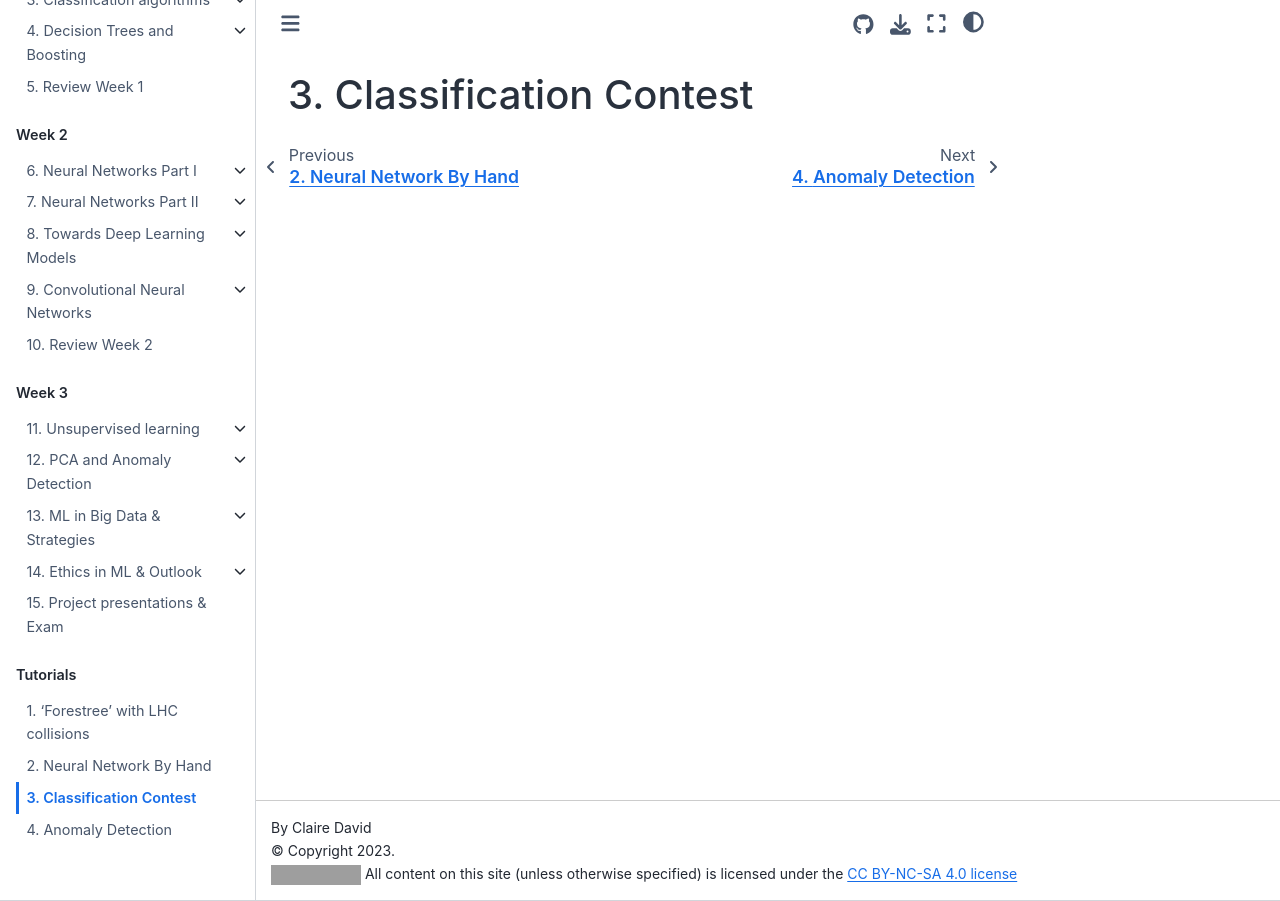
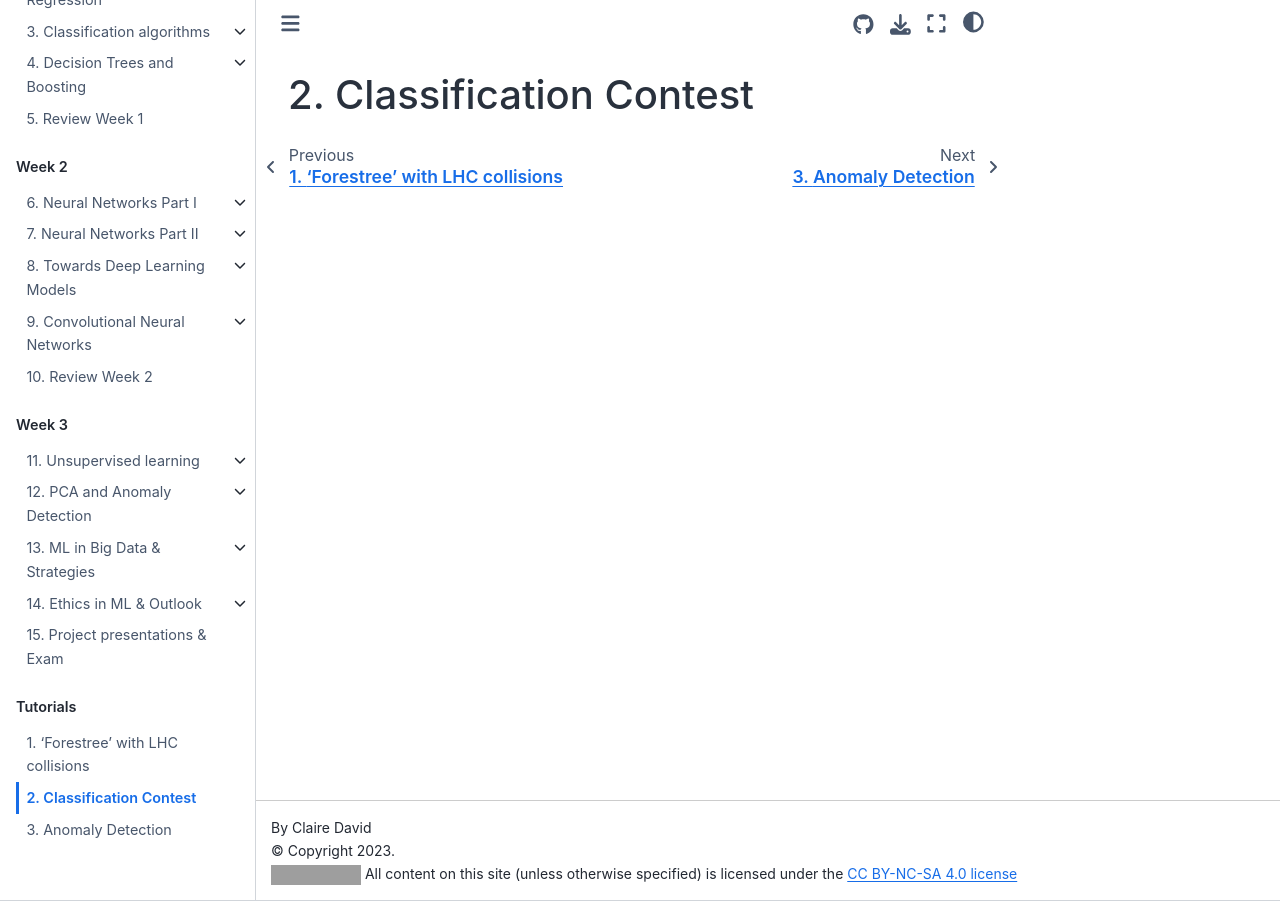
Before and after one commit to clairedavid/ml_in_hep, a Jupyter Book: the page built from tutorials/t03_class_game.md, in a window 1280 px wide. Built offline with Jupyter Book 1.0.4 settings and Sphinx 7.4.7 and the Sphinx Book theme 1.1.4, drawn with Linux system fonts in a browser that asks for light colours; pages that are not in the unit, such as notebooks, are missing from menus; some of the changed text lies outside the part shown; grey boxes are pictures that could not be loaded.

Commit message:
Reshuffling tutorials to 4

```diff
--- a/_toc.yml
+++ b/_toc.yml
@@ -103,6 +103,5 @@ parts:
     chapters:
     - file: tutorials/t01_linear_regression
     - file: tutorials/t02_forestry
-    - file: tutorials/t03_nn_by_hand
-    - file: tutorials/t04_class_game
-    - file: tutorials/t05_anomaly_detection
+    - file: tutorials/t03_class_game
+    - file: tutorials/t04_anomaly_detection
--- a/tutorials/t03_nn_by_hand.md
+++ /dev/null
@@ -1 +0,0 @@
-# Neural Network By Hand
```
Also changed, not shown: assignments/ml_a3.md (added, +1 -0 lines), tutorials/t03_class_game.md (renamed from tutorials/t04_class_game.md), tutorials/t04_anomaly_detection.md (renamed from tutorials/t05_anomaly_detection.md).
